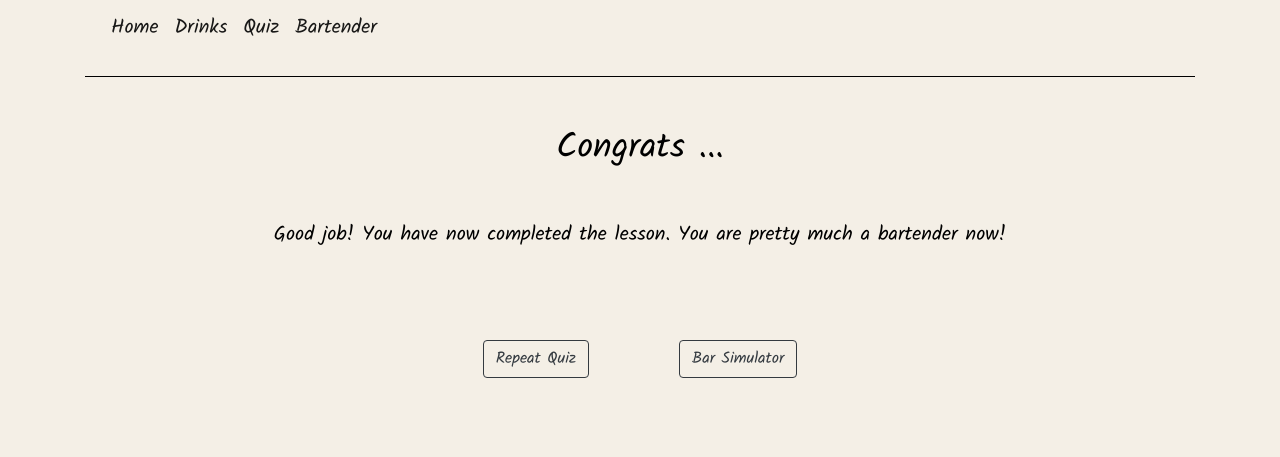
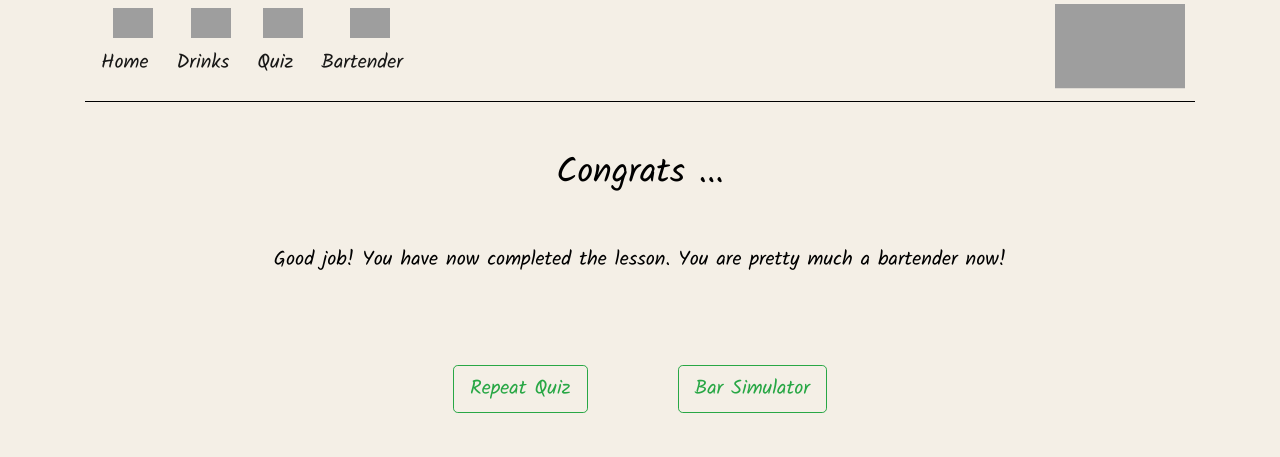
Before and after one commit to connorli18/uiux-final-group4, a Flask app: page /quizcomplete in a window 1280 px wide. Shown: the top 457 px of the page. Run offline with Flask 3, Linux system fonts and the light colour scheme; some libraries are stand-ins or nearby versions; grey boxes are pictures that could not be loaded.

Commit message:
Completed all extra features

```diff
--- a/static/bar.js
+++ b/static/bar.js
@@ -88,12 +88,14 @@ function displayQuizquestionPage(question_data){
         answer_button_2.addClass("disabled");
         answer_button_3.addClass("disabled");
         answer_button_4.addClass("disabled");
+
         // Check if selected answer matches the correct answer
         if (selectedAnswer === correctanswer) {
             // Output correct response
             console.log("Correct answer response");
+            $(this).addClass("selected-correct");
             let row_3 = $("<div class='row'>");
-            let correct_div_1 = $("<div id='correct-div' style='border: 2px solid green; color: green; padding: 10px;' class='container'>");
+            let correct_div_1 = $("<div id='correct-div' style='border: 4px solid green; color: green; padding: 10px; font-size: 20px;' class='container'>");
             result = "Correct! " + description;
             $(correct_div_1).append(result);
             $(row_3).append(correct_div_1);
@@ -101,8 +103,9 @@ function displayQuizquestionPage(question_data){
         } else {
             // Output wrong response
             console.log("Wrong answer response");
+            $(this).addClass("selected-incorrect");
             let row_3 = $("<div class='row'>");
-            let wrong_div_1 = $("<div id='wrong-div' style='border: 2px solid red; color: red; padding: 10px;' class='container'>");
+            let wrong_div_1 = $("<div id='wrong-div' style='border: 4px solid red; color: red; padding: 10px; font-size: 20px;' class='container'>");
             result = "Incorrect! " + description;
             $(wrong_div_1).append(result);
             $(row_3).append(wrong_div_1);
@@ -121,8 +124,8 @@ function displayQuizquestionPage(question_data){
     let row_3 = $("<div class='row'>");
     let div_question_col_12_3 = $("<div class='col-md-12 col-sm-12'>");     //Create div in row for info
     let final_div_1 = $("<div id='final-div' class='container'>");
-    let prev_button_1 = $("<a class='btn btn-outline-dark btn-lg nav_btn' role='button'><-</a>");
-    let next_button_1 = $("<a class='btn btn-outline-dark btn-lg nav_btn' role='button'>-></a>");
+    let prev_button_1 = $("<a class='btn btn-outline-success btn-lg nav_btn' role='button'><-</a>");
+    let next_button_1 = $("<a class='btn btn-outline-success btn-lg nav_btn' role='button'>-></a>");
 
     if (prev_id == 0 && next_id == 2){
         $(prev_button_1).attr('href', '/quiz');
--- a/static/main.css
+++ b/static/main.css
@@ -11,14 +11,29 @@ body{
 }
 
 /* Design the Navigation Bar */
-#nav_div{
+#nav_div {
     display: flex;
-    padding-left: 10px;
-    padding-right: 10px;
+    align-items: center; /* Vertically center the navbar */
+}
+.navbar_option {
+    display: flex; /* Use flexbox for layout */
+    flex-direction: column; /* Stack the image and text vertically */
+    align-items: center; /* Center items horizontally */
+    padding-right: 12px;
+}
+
+.navbar_img {
+    margin-bottom: 5px; /* Add some spacing between the image and text */
+}
+.logo_option {
+    position: absolute; /* Position the logo absolutely */
+    top: 50%; /* Align to the vertical center */
+    right: 10px; /* Adjust the distance from the right edge */
+    transform: translateY(-50%); /* Correct vertical positioning */
 }
 .horizontal-line {
     border-top: 1px solid black;
-    margin: 20px 0;
+    margin: 10px 0;
 }
 
 /* Homepage CSS */
@@ -39,6 +54,11 @@ body{
     margin-top: 25px;
     font-size: 20px;
     color: black;
+    text-align: center;
+}
+#homepage_option_img_1{
+    display: block;
+    margin: 0 auto;
 }
 .navbar-brand {
     color: black;
@@ -86,6 +106,11 @@ body{
     justify-content: left;
     align-items: left;
     color: black;
+}
+.quizpage_img_1{
+    display: flex;
+    justify-content: center;
+    align-items: center;
 }
 #quizpage_startbutton_1{
     margin-top: 45px;
@@ -158,6 +183,14 @@ body{
     margin-top: 40px;
     margin-right: 40px;
     margin-left: 40px;
+}
+a.btn.selected-correct {
+    background-color: green;
+    color: #fff;
+}
+a.btn.selected-incorrect {
+    background-color: red;
+    color: #fff;
 }
 
 
--- a/templates/layout.html
+++ b/templates/layout.html
@@ -28,10 +28,33 @@
         <div class="container">
             <nav class="navbar navbar-expand-lg navbar-light">
                 <div id='nav_div'>
-                    <a class="navbar-brand" href="/">Home</a>
-                    <a class="navbar-brand" href="/drinks">Drinks</a>
-                    <a class="navbar-brand" href="/quiz">Quiz</a>
-                    <a class="navbar-brand" href="/bartender">Bartender</a>
+                    <div class="navbar_option">
+                        <a href="/">
+                            <img class="navbar_img" src="https://cdn0.iconfinder.com/data/icons/set-app-incredibles/24/Home-01-256.png" alt="Homepage Image" width="40">
+                        </a>
+                        <a class="navbar-brand" href="/">Home</a>
+                    </div>
+                    <div class="navbar_option">
+                        <a href="/drinks">
+                            <img class="navbar_img" src="https://cdn3.iconfinder.com/data/icons/font-awesome-solid/576/martini-glass-citrus-256.png" alt="Drinkspage Image" width="40">
+                        </a>
+                        <a class="navbar-brand" href="/drinks">Drinks</a>
+                    </div>
+                    <div class="navbar_option">
+                        <a href="/quiz">
+                            <img class="navbar_img" src="https://cdn3.iconfinder.com/data/icons/teenyicons-outline-vol-1/15/certificate-256.png" alt="Quizpage Image" width="40">
+                        </a>
+                        <a class="navbar-brand" href="/quiz">Quiz</a>
+                    </div>
+                    <div class="navbar_option">
+                        <a href="/bartender">
+                            <img class="navbar_img" src="https://cdn-icons-png.flaticon.com/512/2445/2445561.png" alt="Bartenderpage Image" width="40">
+                        </a>
+                        <a class="navbar-brand" href="/bartender">Bartender</a>
+                    </div>
+                </div>
+                <div class="logo_option">
+                    <img src="static/images/logo.png" alt="logo" width="130" height="85">
                 </div>
             </nav>
             <!-- Horizontal Line -->
--- a/templates/quizcomplete.html
+++ b/templates/quizcomplete.html
@@ -14,8 +14,8 @@
 
 <!-- Buttons to repeat or go next -->
 <div id="quizcomplete_buttons_div" class="container">
-    <a id="quizcomplete_button_a" class='btn btn-outline-dark btn-lg=' href='/quiz' role='button'>Repeat Quiz</a>
-    <a id="quizcomplete_button_a" class='btn btn-outline-dark btn-lg=' href='/bartender' role='button'>Bar Simulator</a>
+    <a id="quizcomplete_button_a" class='btn btn-outline-success btn-lg' href='/quiz' role='button'>Repeat Quiz</a>
+    <a id="quizcomplete_button_a" class='btn btn-outline-success btn-lg' href='/bartender' role='button'>Bar Simulator</a>
 </div>
 
 {% endblock %}
```
Also changed, not shown: templates/homepage.html (+9 -0 lines), templates/quiz.html (+16 -4 lines), 3 other files.
